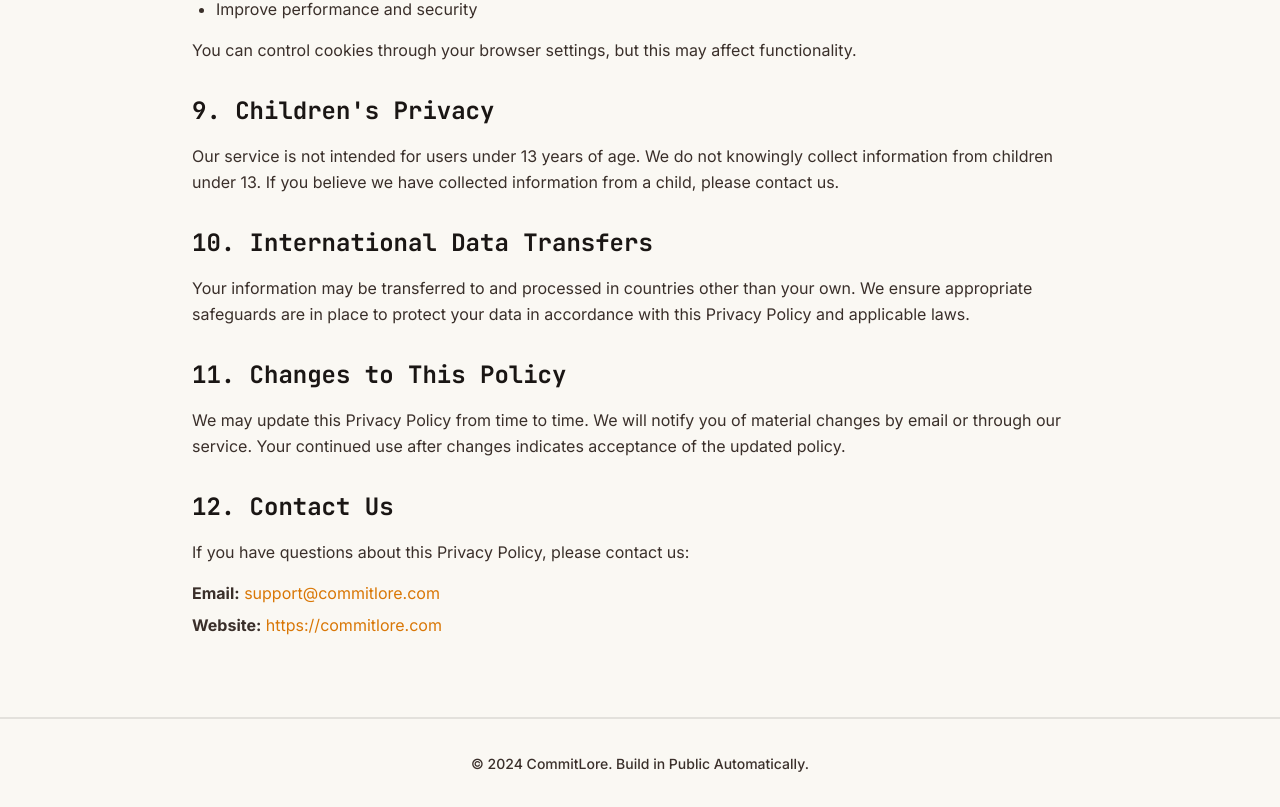
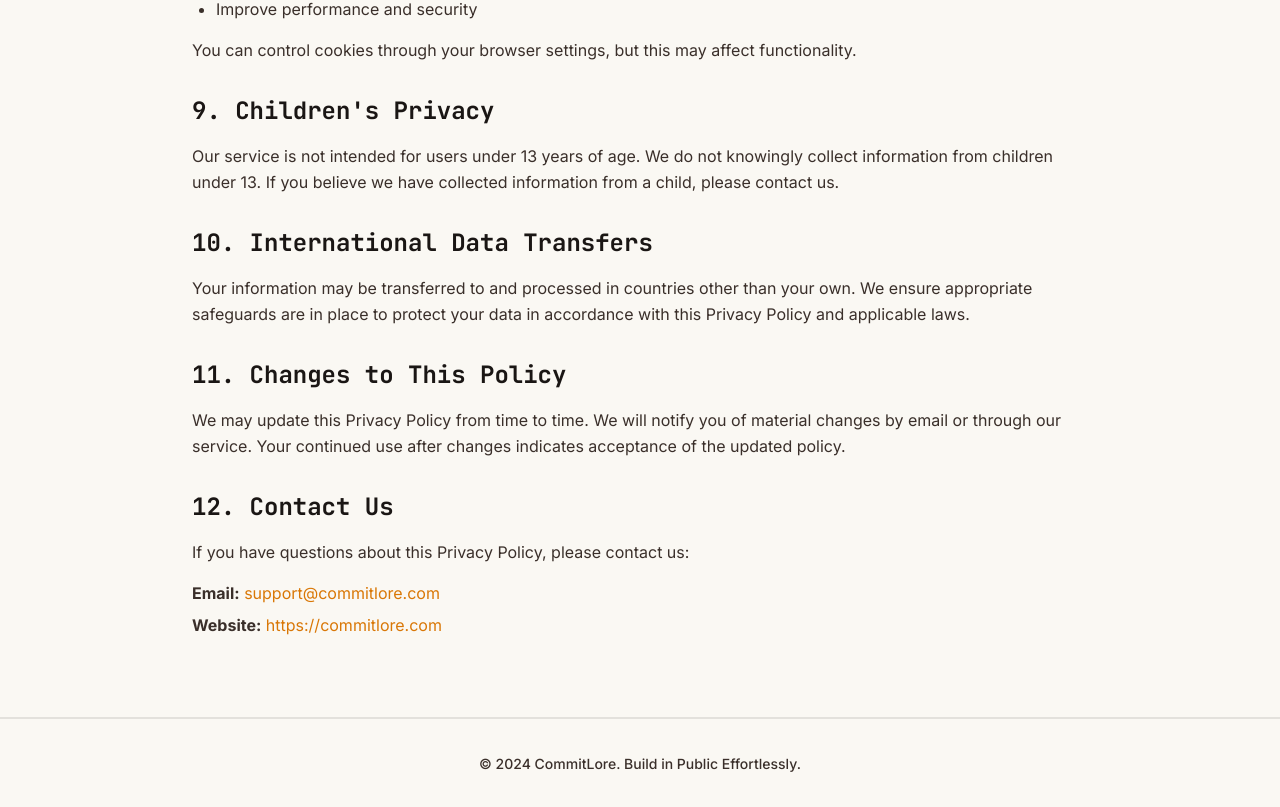
Before and after one commit to Anietex/commitlore-landing-page, a Next.js app: page /privacy in a window 1280 px wide. Shown: the part 2635-3442 px from the top of the page. Built offline with nearby package versions, Linux system fonts and the light colour scheme.

Commit message:
copy change

```diff
--- a/app/privacy/page.tsx
+++ b/app/privacy/page.tsx
@@ -215,7 +215,7 @@
       {/* Footer */}
       <footer className="py-8 px-4 sm:px-6 md:px-8 bg-[#FAF8F3] border-t-2 border-[#1A1614]/10">
         <div className="max-w-4xl mx-auto text-center">
-          <span className="text-sm text-[#3A2F2A] font-medium">© 2024 CommitLore. Build in Public Automatically.</span>
+          <span className="text-sm text-[#3A2F2A] font-medium">© 2024 CommitLore. Build in Public Effortlessly.</span>
         </div>
       </footer>
     </div>
--- a/app/terms/page.tsx
+++ b/app/terms/page.tsx
@@ -63,7 +63,7 @@
               <ul className="list-disc pl-6 text-[#3A2F2A] space-y-2 mb-4">
                 <li>Integration with GitHub repositories</li>
                 <li>AI-powered content generation from commits</li>
-                <li>Content management and scheduling tools</li>
+                <li>Content management and draft review tools</li>
                 <li>Publishing to various platforms (LinkedIn, Twitter, etc.)</li>
               </ul>
             </section>
@@ -311,7 +311,7 @@
       {/* Footer */}
       <footer className="py-8 px-4 sm:px-6 md:px-8 bg-[#FAF8F3] border-t-2 border-[#1A1614]/10">
         <div className="max-w-4xl mx-auto text-center">
-          <span className="text-sm text-[#3A2F2A] font-medium">© 2024 CommitLore. Build in Public Automatically.</span>
+          <span className="text-sm text-[#3A2F2A] font-medium">© 2024 CommitLore. Build in Public Effortlessly.</span>
         </div>
       </footer>
     </div>
```
